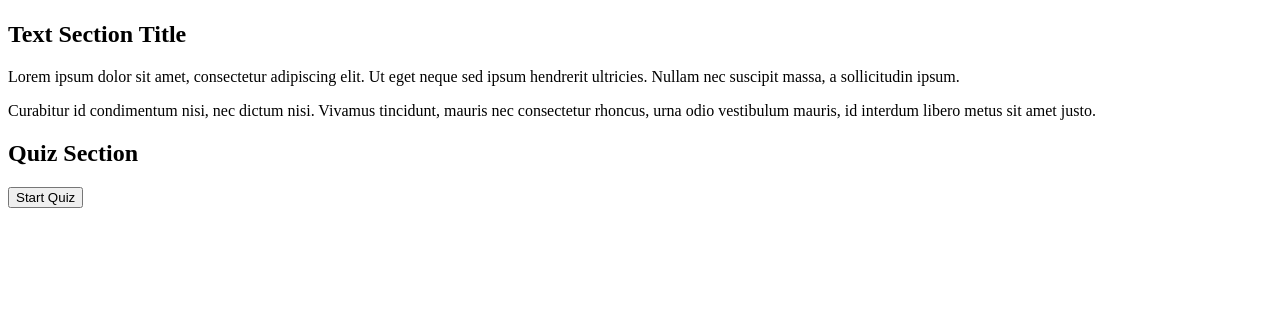
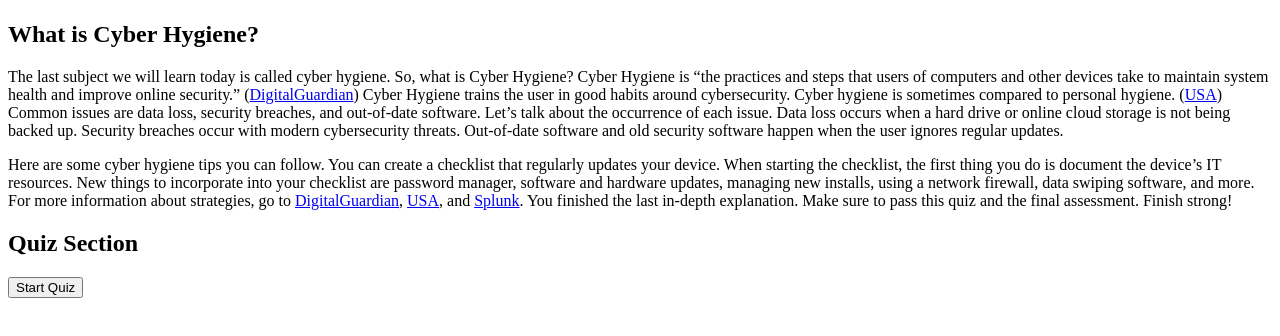
Before and after one commit to Aaronb0117/Senior-Project, a plain HTML site: page public/modules/module10.html in a window 1280 px wide. Shown: the part 398-734 px from the top of the page. Drawn offline with Linux system fonts and the light colour scheme.

Commit message:
Update module10.html

```diff
--- a/public/modules/module10.html
+++ b/public/modules/module10.html
@@ -17,9 +17,17 @@
 
         <!-- Text Content -->
         <div class="text-content">
-            <h2>Text Section Title</h2>
-            <p>Lorem ipsum dolor sit amet, consectetur adipiscing elit. Ut eget neque sed ipsum hendrerit ultricies. Nullam nec suscipit massa, a sollicitudin ipsum.</p>
-            <p>Curabitur id condimentum nisi, nec dictum nisi. Vivamus tincidunt, mauris nec consectetur rhoncus, urna odio vestibulum mauris, id interdum libero metus sit amet justo.</p>
+            <h2>What is Cyber Hygiene?</h2>
+            <p>The last subject we will learn today is called cyber hygiene. So, what is Cyber Hygiene? Cyber Hygiene is “the practices and steps that users of computers and other devices take to maintain system health and improve online security.” (<a href="https://www.digitalguardian.com/blog/what-cyber-hygiene-definition-cyber-hygiene-benefits-best-practices-and-more">DigitalGuardian</a>)
+                Cyber Hygiene trains the user in good habits around cybersecurity. Cyber hygiene is sometimes compared to personal hygiene. (<a href="https://usa.kaspersky.com/resource-center/preemptive-safety/cyber-hygiene-habits">USA</a>) Common issues are data loss, security breaches, and out-of-date software. Let’s talk about the occurrence of each issue.
+                Data loss occurs when a hard drive or online cloud storage is not being backed up. Security breaches occur with modern cybersecurity threats. Out-of-date software and old security software happen when the user ignores regular updates.
+</p>
+
+            <p>Here are some cyber hygiene tips you can follow. You can create a checklist that regularly updates your device. When starting the checklist, the first thing you do is document the device’s IT resources.
+                New things to incorporate into your checklist are password manager, software and hardware updates, managing new installs, using a network firewall, data swiping software, and more.
+                For more information about strategies, go to <a href="https://www.digitalguardian.com/blog/what-cyber-hygiene-definition-cyber-hygiene-benefits-best-practices-and-more">DigitalGuardian</a>, <a href="https://usa.kaspersky.com/resource-center/preemptive-safety/cyber-hygiene-habits">USA</a>, and <a href="https://www.splunk.com/en_us/blog/learn/cyber-hygiene.html">Splunk</a>. You finished the last in-depth explanation.
+                Make sure to pass this quiz and the final assessment. Finish strong!
+</p>
         </div>
 
         <!-- Quiz -->
```
